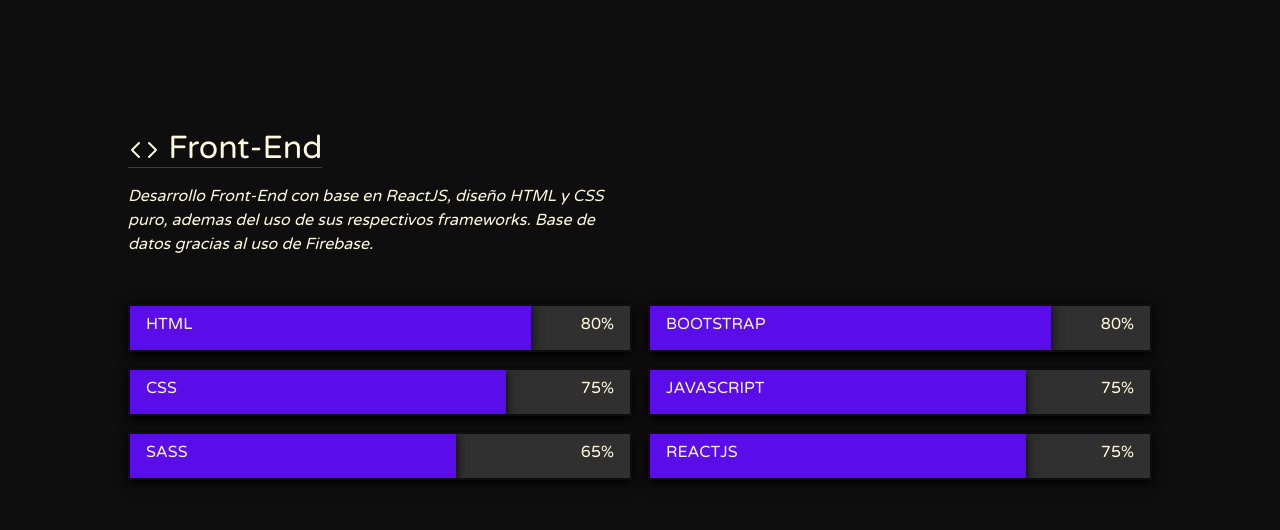
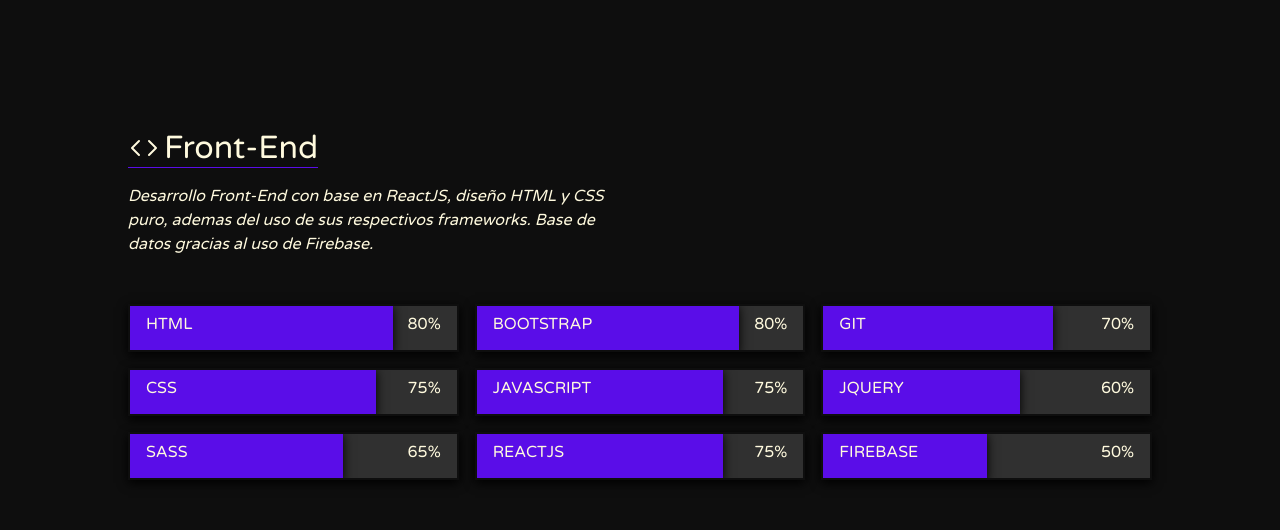
Before and after one commit to MrSzasz/portfolio, a React (Vite) app: page / in a window 1280 px wide. Shown: the part 1100-1630 px from the top of the page. Built offline with nearby package versions, Linux system fonts and the light colour scheme.

Commit message:
skills added

```diff
--- a/src/components/SkillsAndEd/SkillsAndEd.jsx
+++ b/src/components/SkillsAndEd/SkillsAndEd.jsx
@@ -5,6 +5,7 @@
 // =========================  LIBRARIES  ========================= //
 
 import { BsCode } from "react-icons/bs";
+import { CgDatabase } from "react-icons/cg";
 import SkillsBlock from "../SkillsBlock/SkillsBlock";
 import SkillBar from "../SkillBar/SkillBar";
 
@@ -39,6 +40,11 @@
           <SkillBar name="JAVASCRIPT" value="75" />
           <SkillBar name="REACTJS" value="75" />
         </SkillsBlock>
+        <SkillsBlock>
+          <SkillBar name="GIT" value="70" />
+          <SkillBar name="JQUERY" value="60" />
+          <SkillBar name="FIREBASE" value="50" />
+        </SkillsBlock>
       </div>
     </section>
   );
--- a/src/components/SkillsAndEd/SkillsAndEd.scss
+++ b/src/components/SkillsAndEd/SkillsAndEd.scss
@@ -20,6 +20,9 @@
 
          h2 {
              width: max-content;
+             display: flex;
+             align-items: center;
+             gap: .25rem;
          }
 
          p {
```
Also changed, not shown: 1 other file (tests, documents, lock files or other folders).
